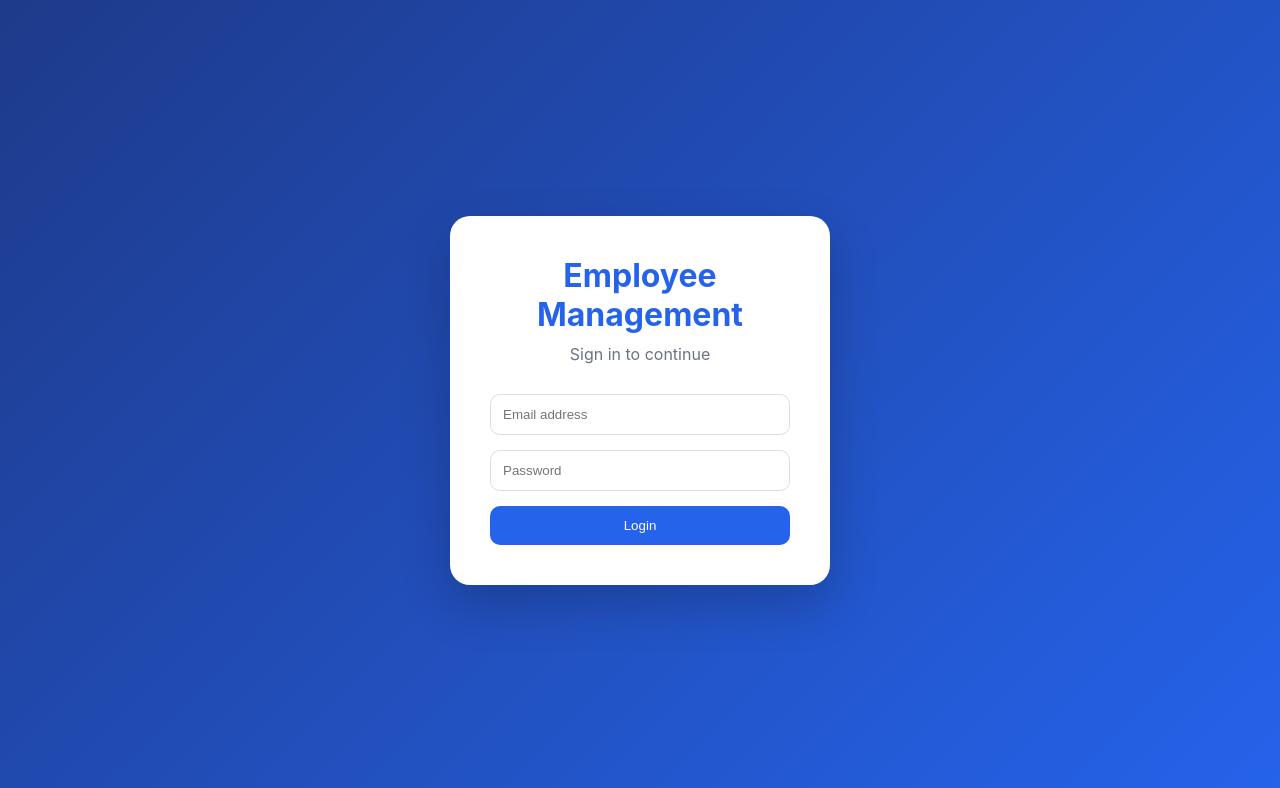
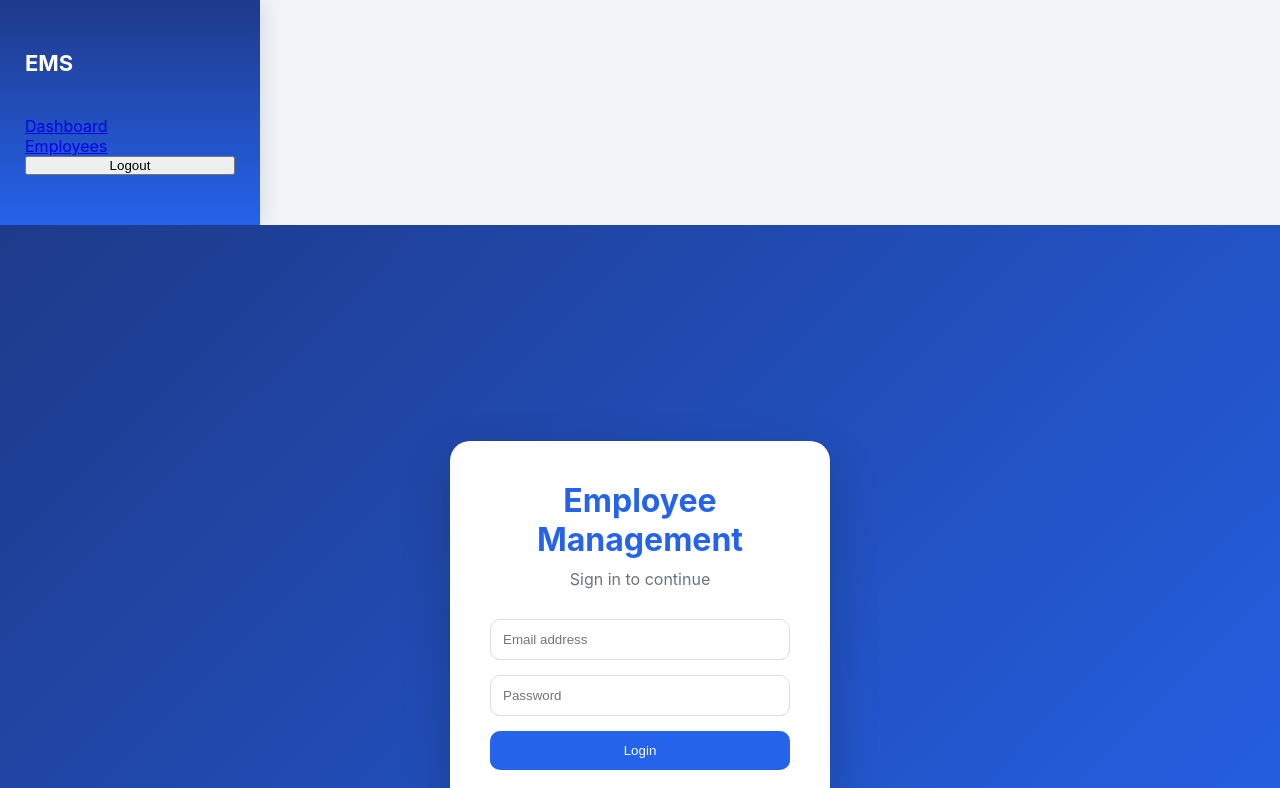
Before and after one commit to Diya-afk/AI_B_MSE1_FSD_DIYA_MAHESHWARI, a React (Vite) app in the folder employee-frontend/: page / in a window 1280 px wide. Shown: the top 788 px of the page. Built offline with nearby package versions, Linux system fonts and the light colour scheme; no server answers.

Commit message:
Fixed login navigation

```diff
--- a/employee-frontend/src/App.jsx
+++ b/employee-frontend/src/App.jsx
@@ -1,28 +1,17 @@
-import { BrowserRouter, Routes, Route, Navigate } from "react-router-dom";
+import { BrowserRouter, Routes, Route } from "react-router-dom";
 import Login from "./pages/login";
-import Register from "./pages/register";
 import Dashboard from "./pages/dashboard";
-
-const PrivateRoute = ({ children }) => {
-  const token = localStorage.getItem("token");
-  return token ? children : <Navigate to="/" />;
-};
+import Employees from "./pages/employees"; // if you made one
+import Navbar from "./components/navbar";
 
 function App() {
   return (
     <BrowserRouter>
+      <Navbar />
       <Routes>
         <Route path="/" element={<Login />} />
-        <Route path="/register" element={<Register />} />
-
-        <Route
-          path="/dashboard"
-          element={
-            <PrivateRoute>
-              <Dashboard />
-            </PrivateRoute>
-          }
-        />
+        <Route path="/dashboard" element={<Dashboard />} />
+        <Route path="/employees" element={<Employees />} />
       </Routes>
     </BrowserRouter>
   );
--- a/employee-frontend/src/components/navbar.jsx
+++ b/employee-frontend/src/components/navbar.jsx
@@ -0,0 +1,30 @@
+import { Link, useNavigate } from "react-router-dom";
+
+function Navbar() {
+  const navigate = useNavigate();
+
+  const handleLogout = () => {
+    localStorage.removeItem("token");
+    navigate("/");
+  };
+
+  return (
+    <div className="sidebar">
+      <h2>EMS</h2>
+
+      <Link to="/dashboard" className="nav-link">
+        Dashboard
+      </Link>
+
+      <Link to="/employees" className="nav-link">
+        Employees
+      </Link>
+
+      <button onClick={handleLogout} className="logout-btn">
+        Logout
+      </button>
+    </div>
+  );
+}
+
+export default Navbar;
```
